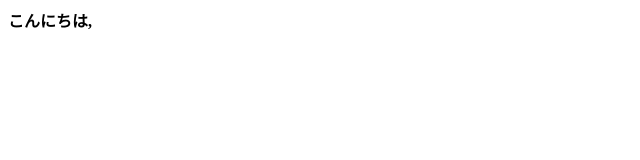
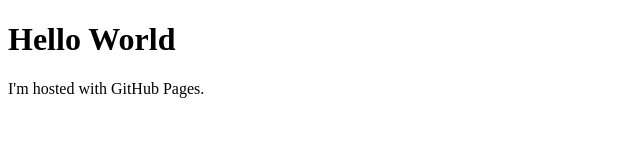
Before and after one commit to Seiya-Kobayashi/life, a plain HTML site: page index.html in a window 1280 px wide. Shown: the whole page, without its empty margins (0-640 px from the left). Drawn offline with Linux system fonts and the light colour scheme.

Commit message:
Update index.html

```diff
--- a/index.html
+++ b/index.html
@@ -1 +1,7 @@
-<B>こんにちは,</B>
+<!DOCTYPE html>
+<html>
+<body>
+<h1>Hello World</h1>
+<p>I'm hosted with GitHub Pages.</p>
+</body>
+</html>
```
